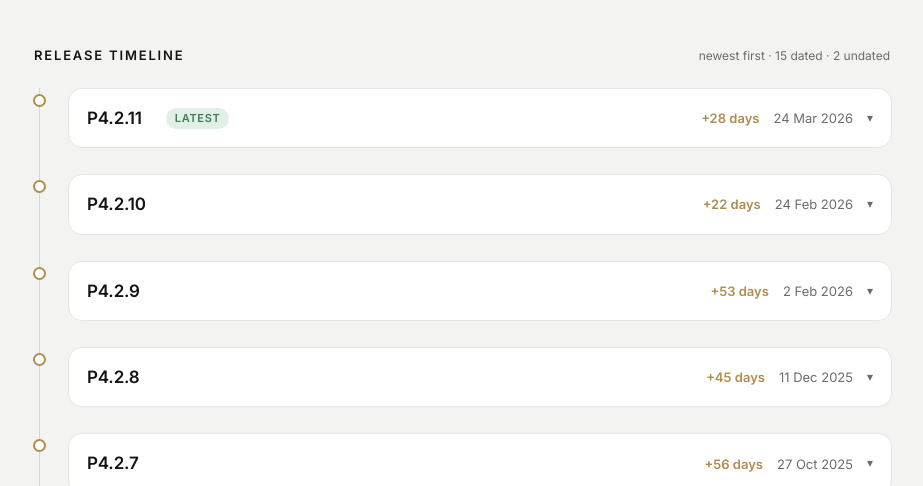
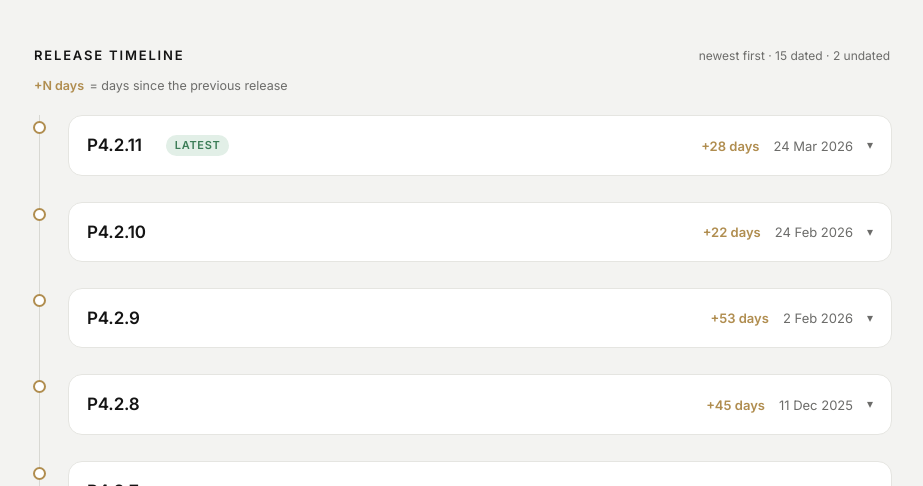
Before and after one commit to JayBizzle/polestar4-updates, a website: page index.html in a window 1280 px wide. Shown: the part 614-1100 px from the top of the page, without its empty margins (178-1101 px from the left). Drawn offline with Linux system fonts and the light colour scheme.

Commit message:
Explain the '+N days' timeline chip with a legend and hover tooltips

```diff
--- a/index.html
+++ b/index.html
@@ -71,6 +71,8 @@
   .sec-h{display:flex;align-items:baseline;justify-content:space-between;margin:0 2px 22px;gap:12px}
   .sec-h h2{font-size:13px;letter-spacing:.14em;text-transform:uppercase;font-weight:600;color:var(--ink)}
   .sec-h .note{font-size:12px;color:var(--muted)}
+  .tl-legend{font-size:12.5px;color:var(--muted);margin:-12px 2px 20px}
+  .tl-legend .gap{margin-right:2px}
 
   /* Timeline */
   .timeline{position:relative;margin-left:7px;padding-left:28px;border-left:1px solid var(--line-strong)}
@@ -140,6 +142,7 @@
     <h2>Release timeline</h2>
     <span class="note" id="timeline-note"></span>
   </div>
+  <p class="tl-legend"><span class="gap">+N&nbsp;days</span> = days since the previous release</p>
   <div id="timeline-root"></div>
 
   <footer id="footer"></footer>
@@ -221,10 +224,10 @@ function render(){
   const olderDated = (i) => { for(let j=i+1;j<list.length;j++){ if(list[j].d) return list[j]; } return null; };
   const gapLabel = (u, older) => {
     if(!u.d) return '';
-    if(!older) return '<span class="gap zero">first dated</span>';
+    if(!older) return '<span class="gap zero" title="Oldest dated release — no earlier one to compare">first dated</span>';
     const g = daysBetween(older.d, u.d);
-    if(g === 0) return '<span class="gap zero">same day</span>';
-    return `<span class="gap">+${plural(g,'day')}</span>`;
+    if(g === 0) return '<span class="gap zero" title="Released the same day as the previous version">same day</span>';
+    return `<span class="gap" title="Days since the previous release">+${plural(g,'day')}</span>`;
   };
   const dateLabel = (u) => {
     if(!u.d) return '<span class="date unknown">date unknown</span>';
```
Also changed, not shown: build.js (+6 -3 lines).
